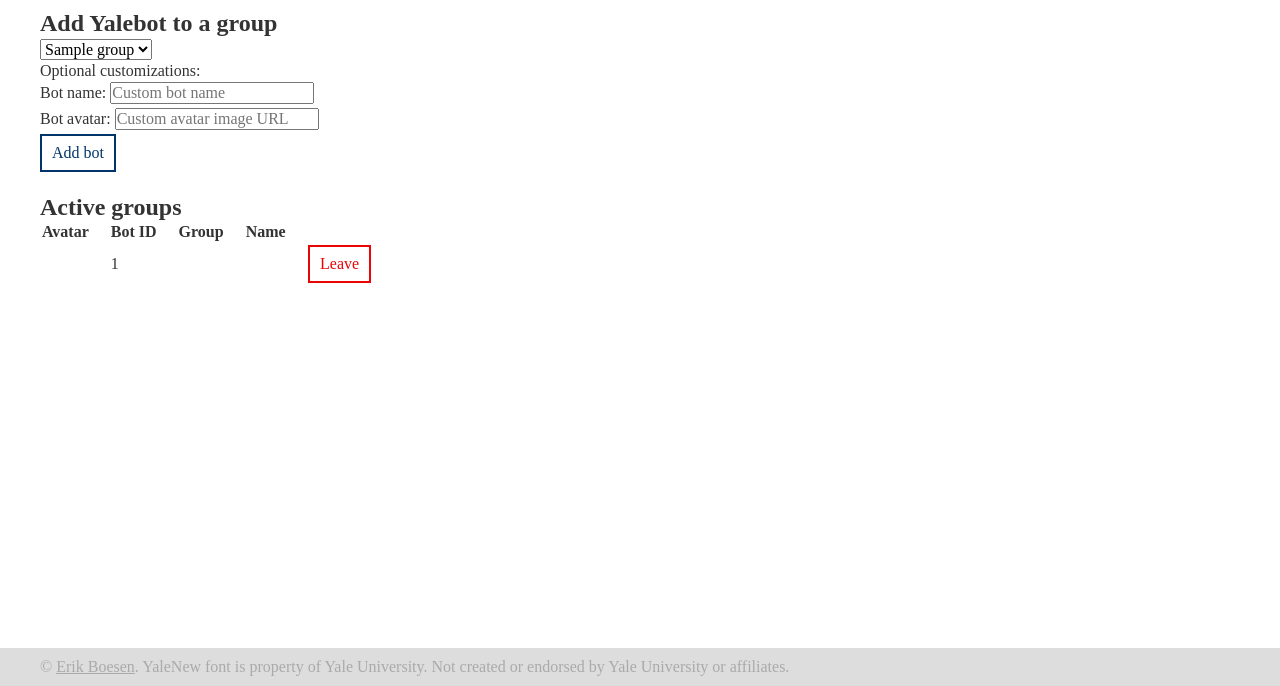
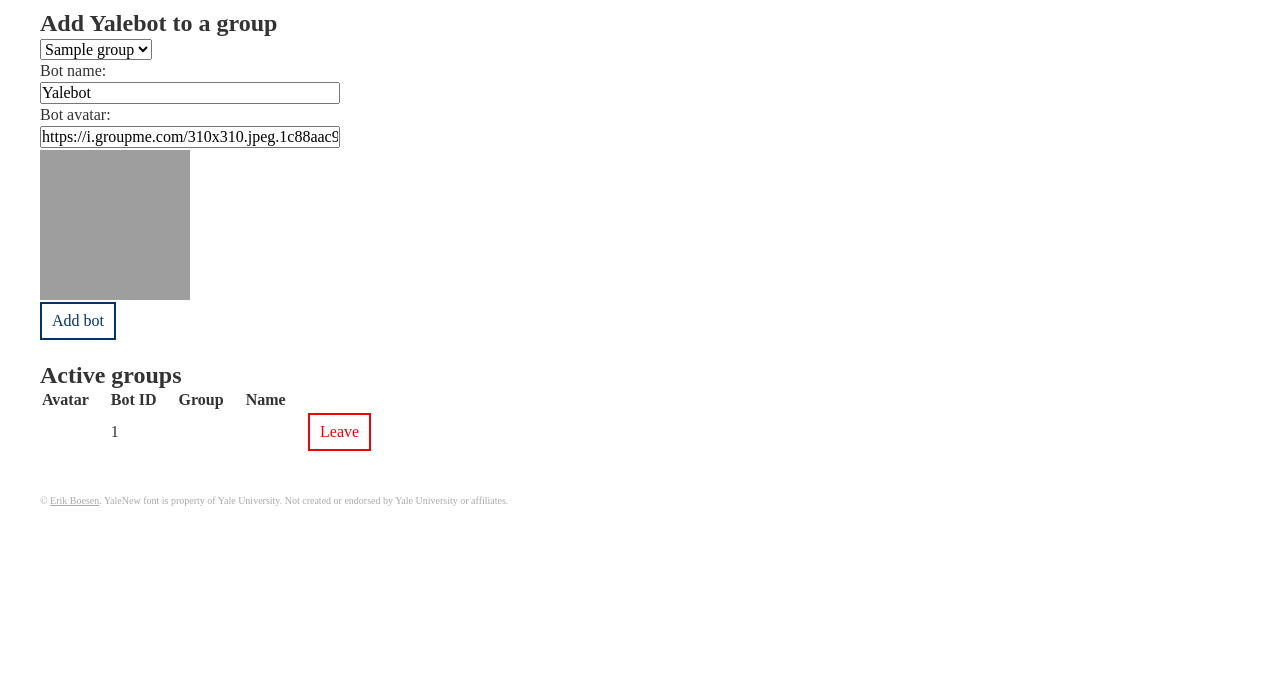
Before and after one commit to ErikBoesen/Yalebot, a Flask app: template templates/manager.html in a window 1280 px wide. Shown: the part 132-818 px from the top of the page. After the commit the page ends 638 px from the top, so only its background shows below. Run offline with Flask 2, Linux system fonts and the light colour scheme; tables that the repository leaves empty hold one stand-in row (values such as "Sample post"); the template is opened without the code that fills it: values that come from a table or form of the project are taken from there, most other values are stand-ins (such as "Sample title", 1, 10 or a date in 2020); parts of the project's set-up code (start-up, migrations or seed data) failed here and were passed over; some web fonts are replaced; grey boxes are pictures that could not be loaded.

Commit message:
Add avatar previewing system

```diff
--- a/bot.py
+++ b/bot.py
@@ -245,7 +245,7 @@ class Bot(db.Model):
     # TODO: store owner also
     group_id = db.Column(db.String(16), unique=True, primary_key=True)
     bot_id = db.Column(db.String(26), unique=True)
-    owner_id = db.Column(db.String(16), unique=False)
+    owner_id = db.Column(db.String(16))
 
     def __init__(self, group_id, bot_id, owner_id):
         self.group_id = group_id
--- a/static/scripts/manager.js
+++ b/static/scripts/manager.js
@@ -17,3 +17,12 @@ onclick = function(e) {
         }
     }
 }
+
+var avatarURLInput = document.getElementsByName('avatar_url')[0],
+    avatarPreview = document.getElementById('avatar_preview');
+function previewAvatar() {
+    console.log(avatarURLInput.value);
+    avatarPreview.style.backgroundImage = 'url(' + avatarURLInput.value + ')';
+}
+previewAvatar();
+avatarURLInput.oninput = previewAvatar;
--- a/static/style.css
+++ b/static/style.css
@@ -34,9 +34,6 @@ section {
 section:last-child {
     margin-bottom: 0;
 }
-main {
-    min-height: 81vh;
-}
 a {
     color: #00356b;
 }
@@ -44,6 +41,17 @@ select, input, .button {
     font: inherit;
     margin: 2px 0;
     outline: none;
+}
+input[type="text"] {
+    width: 300px;
+    display: block;
+}
+#avatar_preview {
+    width: 150px;
+    height: 150px;
+    display: block;
+    background-size: cover;
+    background-position: center;
 }
 label {
     display: block;
@@ -85,7 +93,7 @@ table img {
 }
 footer {
     color: #aaa;
-    background: #ddd;
+    font-size: 10px;
 }
 footer a {
     color: inherit;
--- a/templates/manager.html
+++ b/templates/manager.html
@@ -3,15 +3,14 @@
 <section>
     <h2>Add Yalebot to a group</h2>
     <form method="post">
-        <input name="access_token" type="hidden" value="{{ access_token }}">
         <select name="group_id">
             {% for group in groups %}
             <option value="{{ group.id }}">{{ group.name }}</option>
             {% endfor %}
         </select>
-        <p>Optional customizations:</p>
-        <label>Bot name: <input name="name" type="text" placeholder="Custom bot name"></label>
-        <label>Bot avatar: <input name="avatar_url" type="text" placeholder="Custom avatar image URL"></label>
+        <label>Bot name: <input name="name" type="text" value="Yalebot"></label>
+        <label>Bot avatar: <input name="avatar_url" type="text" value="https://i.groupme.com/310x310.jpeg.1c88aac983ff4587b15ef69c2649a09c"></label>
+        <div id="avatar_preview"></div>
         <input type="submit" class="button" id="add" value="Add bot">
     </form>
 </section>
```
